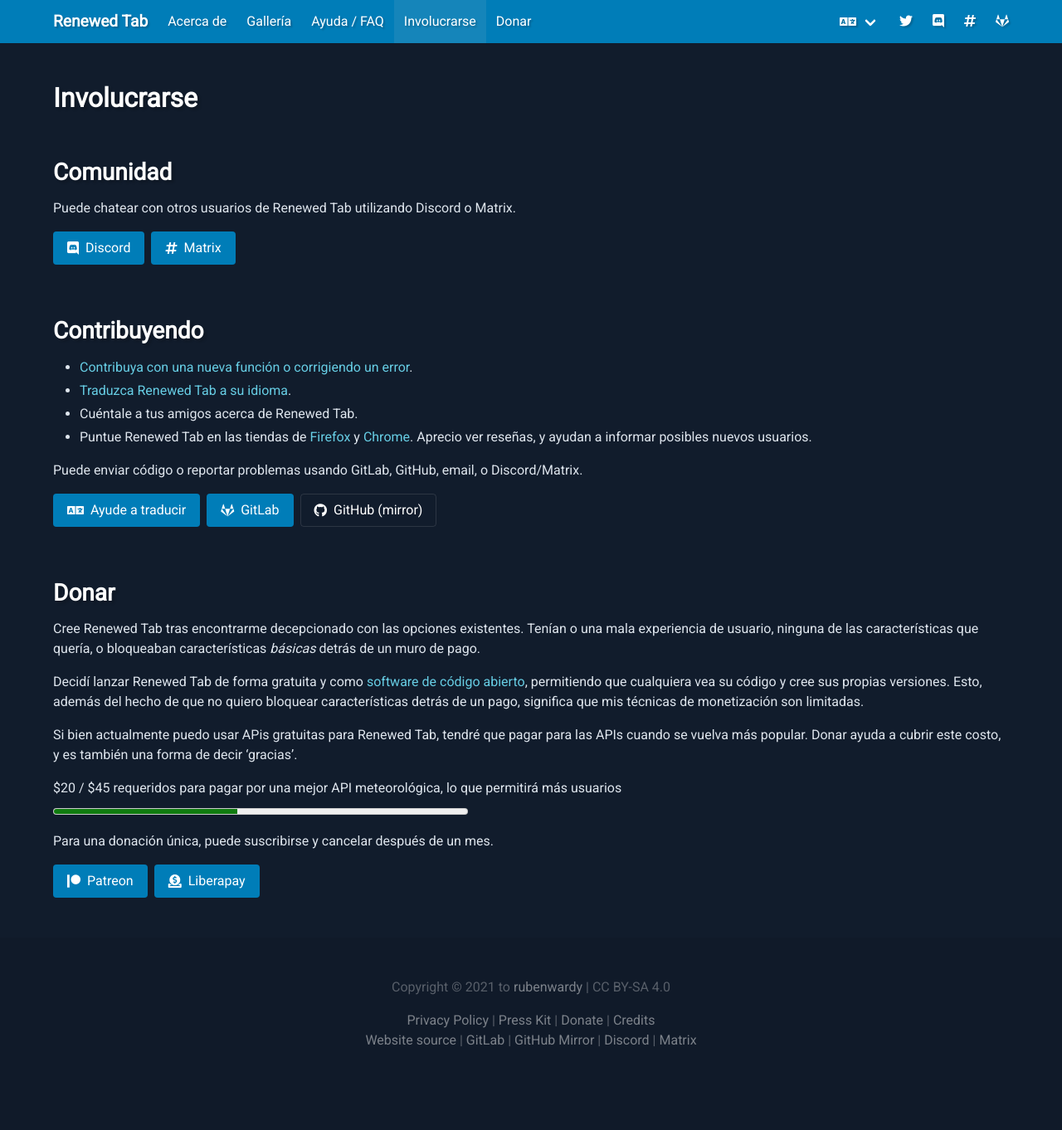
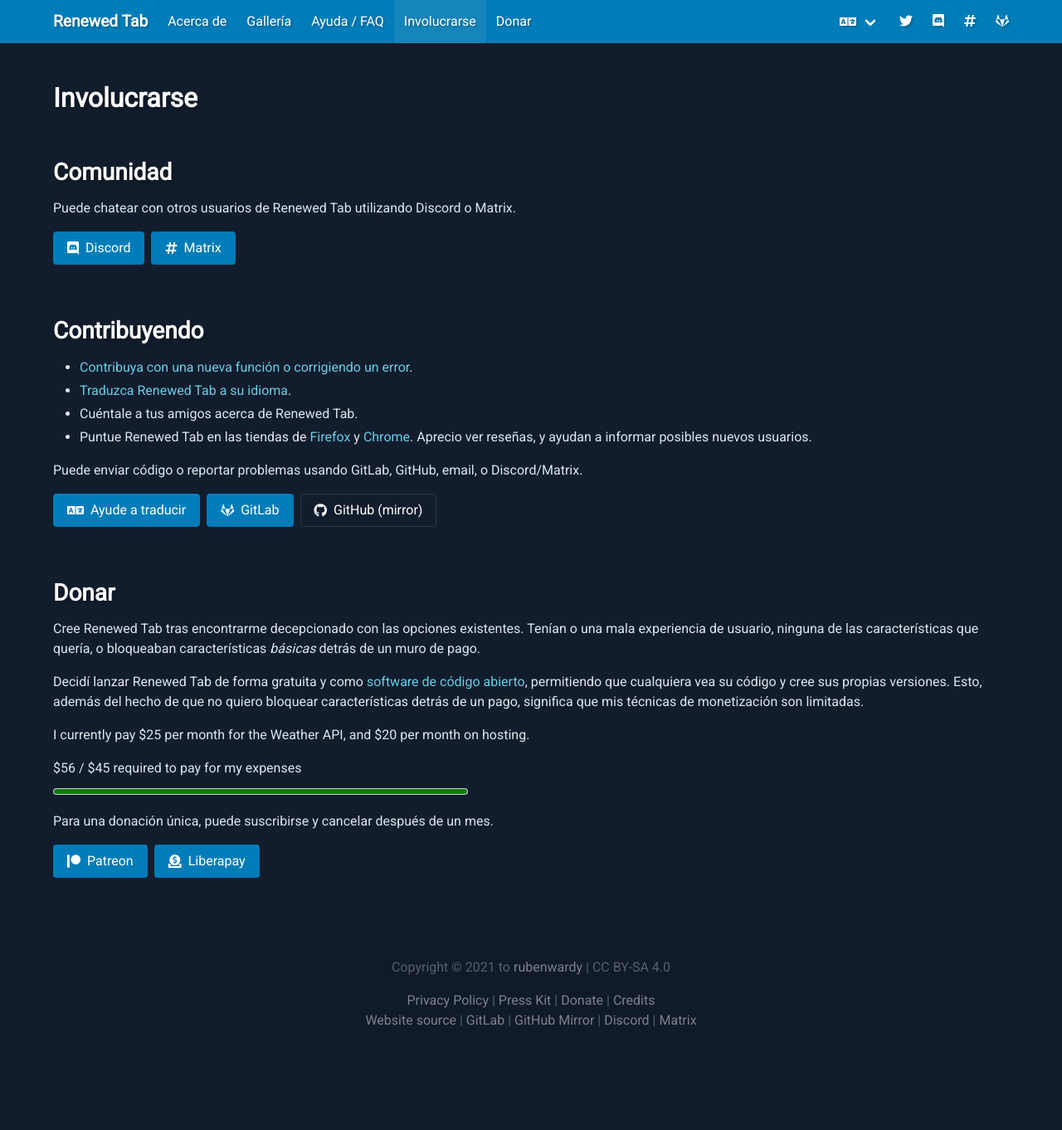
Before and after one commit to rubenwardy/renewedtab_website, a Jekyll site: the page built from es/get_involved.md, in a window 1280 px wide. Shown: the whole page at 83% size. Built offline with Jekyll 4.4.1, drawn with Linux system fonts in a browser that asks for light colours; after the commit the page ends 1338 px from its top, so only the background shows below that.

Commit message:
Update donation section

```diff
--- a/es/get_involved.md
+++ b/es/get_involved.md
@@ -61,13 +61,11 @@
 Esto, además del hecho de que no quiero bloquear características detrás de un pago,
 significa que mis técnicas de monetización son limitadas.
 
-Si bien actualmente puedo usar APis gratuitas para Renewed Tab, tendré que pagar
-para las APIs cuando se vuelva más popular. Donar ayuda a cubrir este costo, y es
-también una forma de decir 'gracias'.
+I currently pay $25 per month for the Weather API, and $20 per month on hosting.
 
 <p>
-	<label for="costs_perc">$20 / $45 requeridos para pagar por una mejor API meteorológica, lo que permitirá más usuarios</label>
-	<meter id="costs_perc" class="is-block mt-2 mb-0" value="20" min="0" max="45">$20 / $45</meter>
+	<label for="costs_perc">$56 / $45 required to pay for my expenses</label>
+	<meter id="costs_perc" class="is-block mt-2 mb-0" value="56" min="0" max="45">$56 / $45</meter>
 </p>
 
 Para una donación única, puede suscribirse y cancelar después de un mes.
```
Also changed, not shown: en/get_involved.md (+3 -5 lines).
